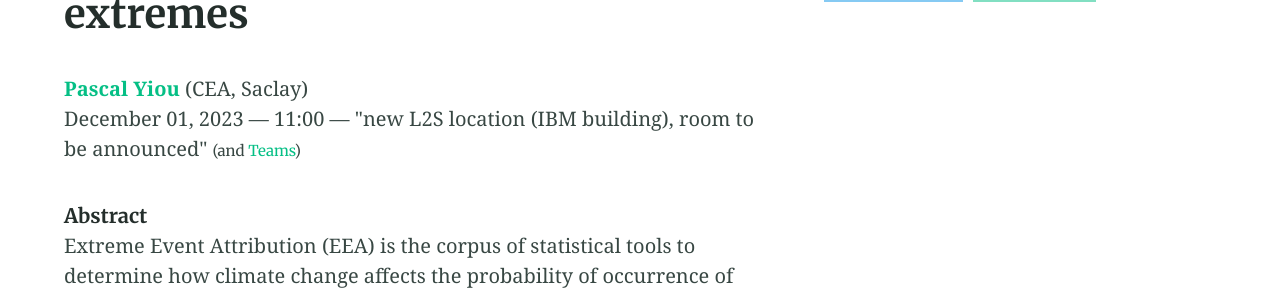
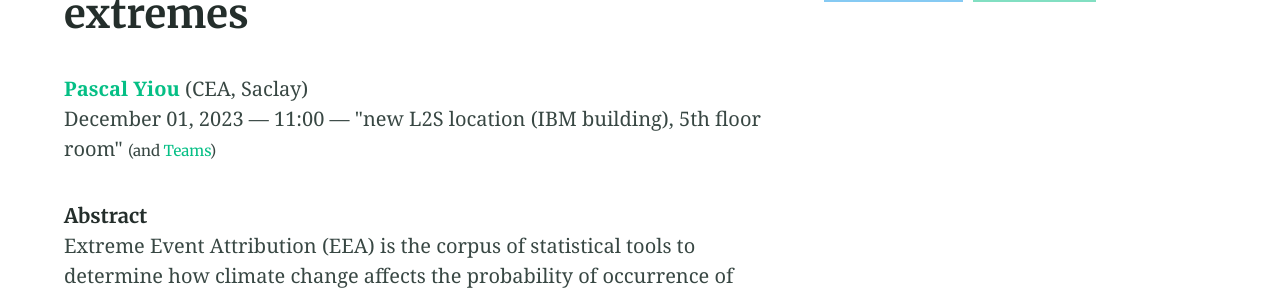
Before and after one commit to s3-seminar/s3-seminar.github.io, a Jekyll site: the page built from _seminars/pascal-yiou.md, in a window 1280 px wide. Shown: the part 196-491 px from the top of the page. Built offline with Jekyll 4.4.1, drawn with Linux system fonts in a browser that asks for light colours.

Commit message:
Update pascal-yiou.md

```diff
--- a/_seminars/pascal-yiou.md
+++ b/_seminars/pascal-yiou.md
@@ -4,7 +4,7 @@ speaker: Pascal Yiou
 affiliation: CEA, Saclay
 date: 2023-12-01 11:00
 perso: https://www.lsce.ipsl.fr/Phocea/Pisp/index.php?nom=pascal.yiou
-location: new L2S location (IBM building), room to be announced
+location: new L2S location (IBM building), 5th floor room
 hybrid: https://teams.microsoft.com/l/meetup-join/19%3a178a6f926336444088eb120e42476f36%40thread.tacv2/1696602526924?context=%7b%22Tid%22%3a%2261f3e3b8-9b52-433a-a4eb-c67334ce54d5%22%2c%22Oid%22%3a%224d6c63a8-7eae-4099-804e-68bcb968bec0%22%7d
 youtube:
 speakerdeck:
```
